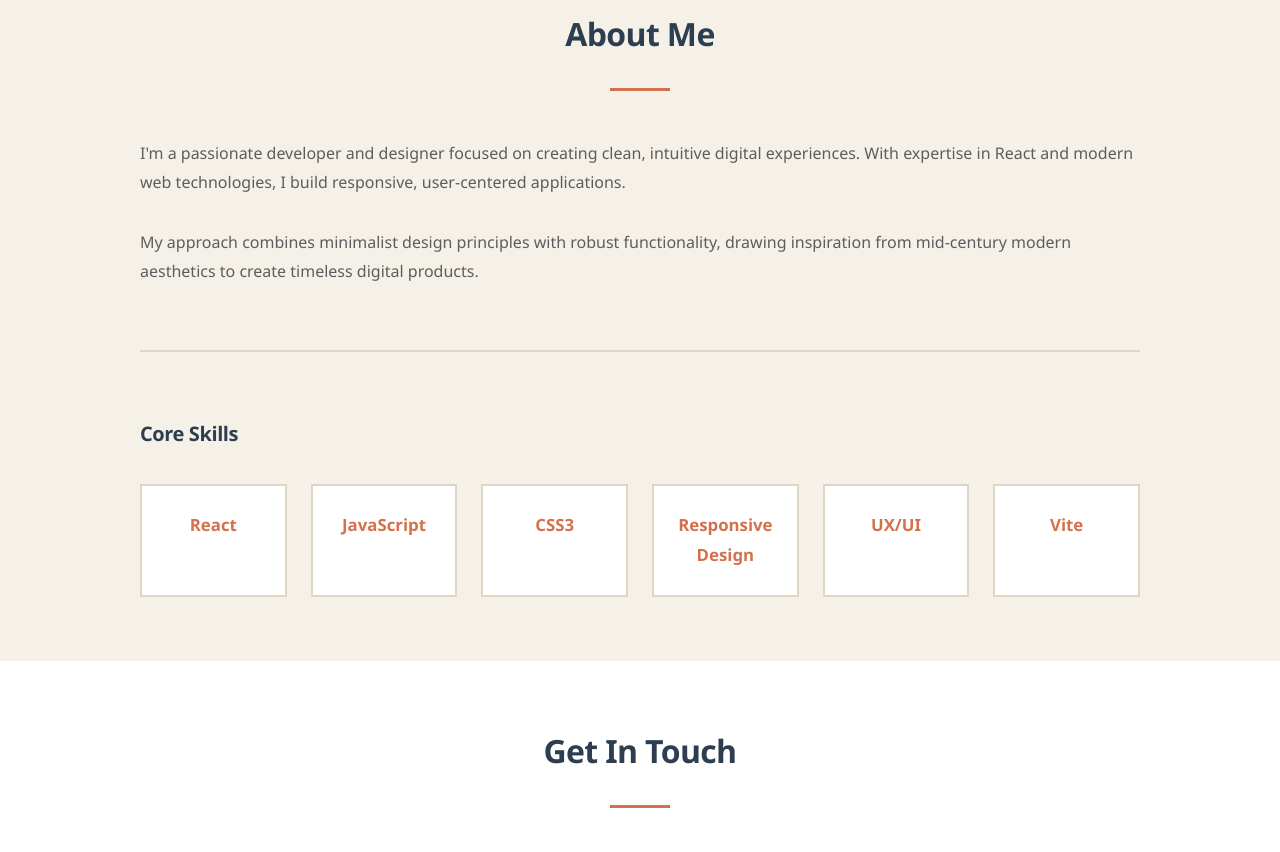
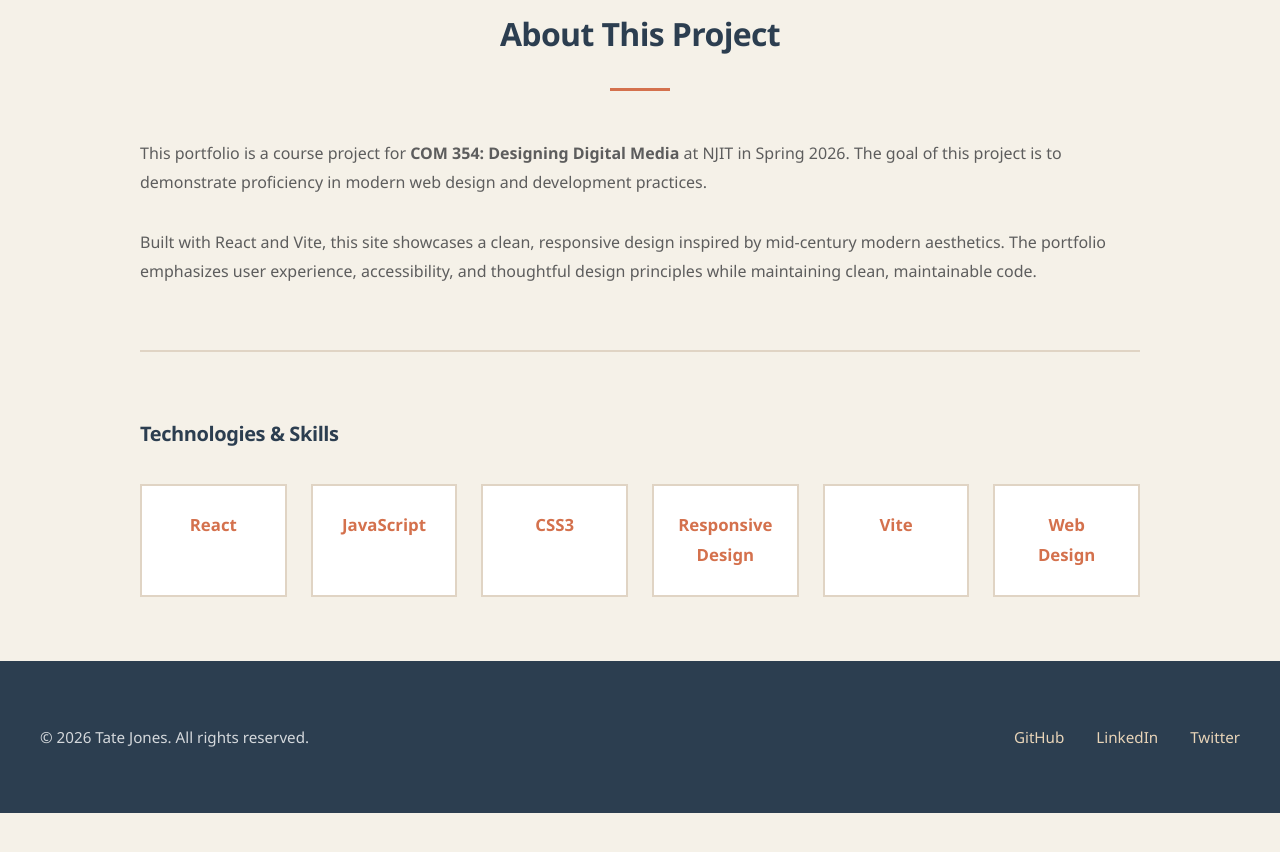
Before and after one commit to tatejones2/com354site, a React (Vite) app: page / in a window 1280 px wide. Shown: the part 1940-2792 px from the top of the page. After the commit the page ends 2753 px from the top, so only its background shows below. Built offline with nearby package versions, Linux system fonts and the light colour scheme.

Commit message:
Update About section for COM 354 course and remove Contact page

```diff
--- a/src/App.jsx
+++ b/src/App.jsx
@@ -2,7 +2,6 @@ import Header from './components/Header'
 import Hero from './components/Hero'
 import Projects from './components/Projects'
 import About from './components/About'
-import Contact from './components/Contact'
 import Footer from './components/Footer'
 import './App.css'
 
@@ -13,7 +12,6 @@ function App() {
       <Hero />
       <Projects />
       <About />
-      <Contact />
       <Footer />
     </div>
   )
--- a/src/components/About.jsx
+++ b/src/components/About.jsx
@@ -4,24 +4,24 @@ export default function About() {
   return (
     <section id="about" className="about">
       <div className="about-container">
-        <h2 className="section-title">About Me</h2>
+        <h2 className="section-title">About This Project</h2>
         <div className="about-content">
           <div className="about-text">
             <p>
-              I'm a passionate developer and designer focused on creating clean, intuitive digital experiences. With expertise in React and modern web technologies, I build responsive, user-centered applications.
+              This portfolio is a course project for <strong>COM 354: Designing Digital Media</strong> at NJIT in Spring 2026. The goal of this project is to demonstrate proficiency in modern web design and development practices.
             </p>
             <p>
-              My approach combines minimalist design principles with robust functionality, drawing inspiration from mid-century modern aesthetics to create timeless digital products.
+              Built with React and Vite, this site showcases a clean, responsive design inspired by mid-century modern aesthetics. The portfolio emphasizes user experience, accessibility, and thoughtful design principles while maintaining clean, maintainable code.
             </p>
             <div className="skills">
-              <h3>Core Skills</h3>
+              <h3>Technologies & Skills</h3>
               <div className="skills-grid">
                 <span className="skill">React</span>
                 <span className="skill">JavaScript</span>
                 <span className="skill">CSS3</span>
                 <span className="skill">Responsive Design</span>
-                <span className="skill">UX/UI</span>
                 <span className="skill">Vite</span>
+                <span className="skill">Web Design</span>
               </div>
             </div>
           </div>
--- a/src/components/Header.jsx
+++ b/src/components/Header.jsx
@@ -14,7 +14,6 @@ export default function Header() {
           <button onClick={() => scrollToSection('home')} className="nav-link">Home</button>
           <button onClick={() => scrollToSection('projects')} className="nav-link">Projects</button>
           <button onClick={() => scrollToSection('about')} className="nav-link">About</button>
-          <button onClick={() => scrollToSection('contact')} className="nav-link">Contact</button>
         </nav>
       </div>
     </header>
```
